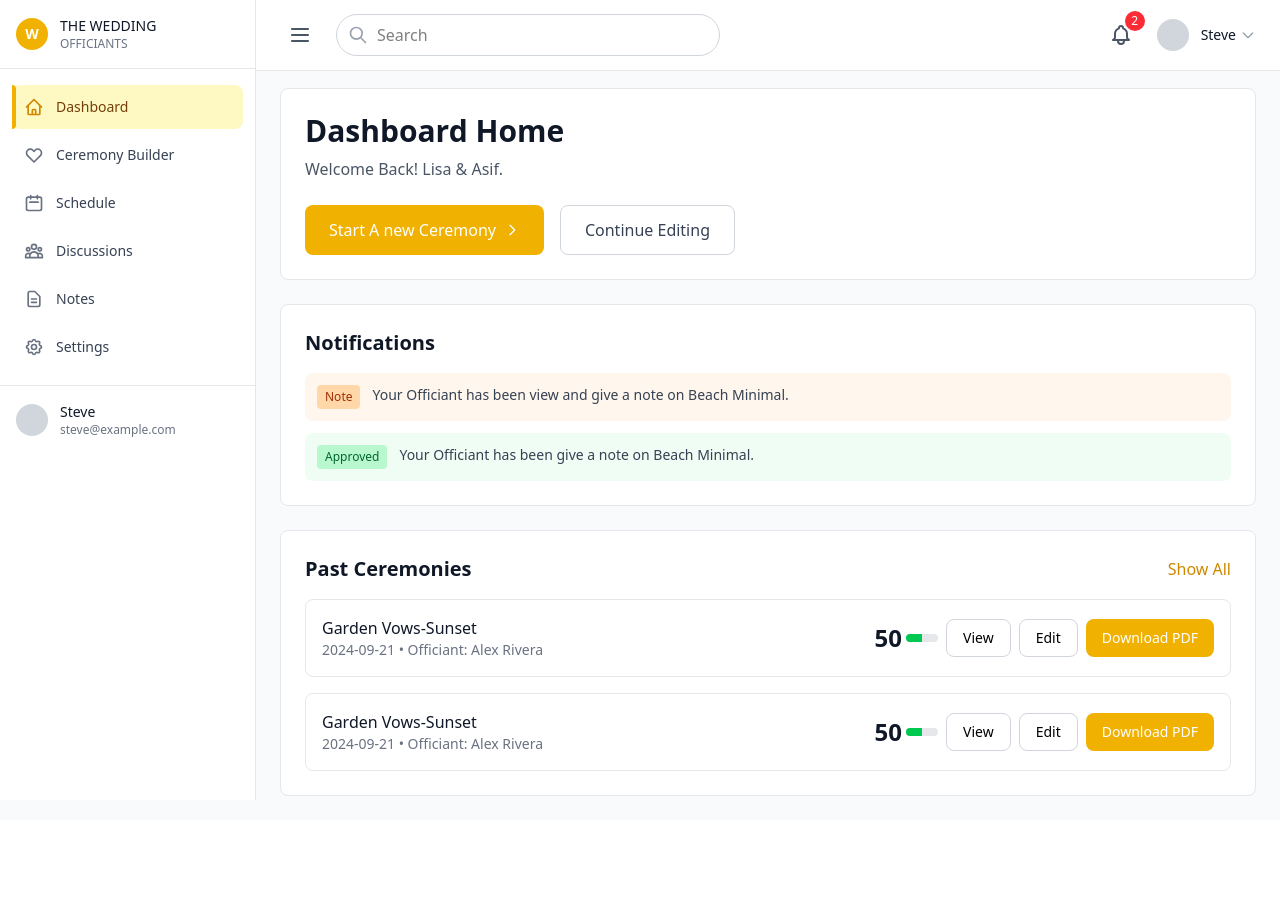
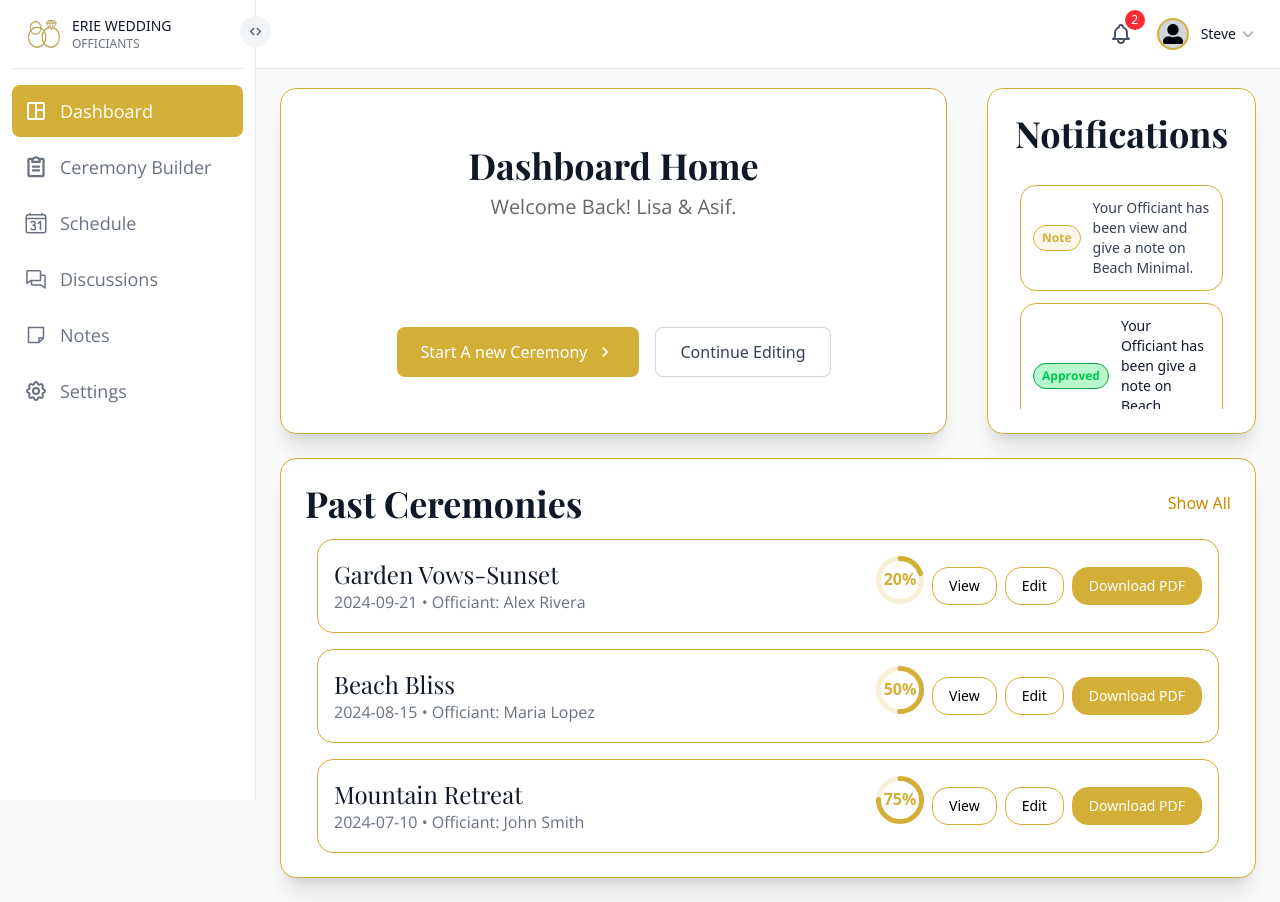
Before and after one commit to Alpha-Bytes-Department/Wedding-front-end-, a React (Vite) app: page /dashboard in a window 1280 px wide. Before the commit the page ends 820 px from the top, so only its background shows below. Built offline with nearby package versions, Linux system fonts and the light colour scheme.

Commit message:
feat: Update DashNav and DashHome components with new icons and improved layout; enhance routing for dashboard ceremonies

```diff
--- a/src/Component/DashNav/DashNav.tsx
+++ b/src/Component/DashNav/DashNav.tsx
@@ -1,17 +1,17 @@
 import { useState } from "react";
+import { FaUserAlt } from "react-icons/fa";
 import {
-  HiOutlineHome,
-  HiOutlineCalendar,
-  HiOutlineUserGroup,
-  HiOutlineDocumentText,
   HiOutlineCog,
   HiOutlineMenu,
   HiOutlineX,
-  HiOutlineHeart,
   HiOutlineBell,
-  HiOutlineSearch,
 } from "react-icons/hi";
-import { Link, useLocation } from "react-router-dom";
+import { IoCalendarNumberOutline } from "react-icons/io5";
+import { LiaStickyNoteSolid } from "react-icons/lia";
+import { MdOutlineSpaceDashboard } from "react-icons/md";
+import { PiChats, PiClipboardTextBold } from "react-icons/pi";
+import { RiExpandLeftRightLine } from "react-icons/ri";
+import { NavLink, useLocation } from "react-router-dom";
 
 const DashNav = () => {
   const [isCollapsed, setIsCollapsed] = useState(false);
@@ -22,31 +22,31 @@ const DashNav = () => {
     {
       name: "Dashboard",
       href: "/dashboard",
-      icon: HiOutlineHome,
+      icon: MdOutlineSpaceDashboard,
       current: location.pathname === "/dashboard",
     },
     {
       name: "Ceremony Builder",
       href: "/dashboard/ceremony",
-      icon: HiOutlineHeart,
+      icon: PiClipboardTextBold,
       current: location.pathname.includes("/dashboard/ceremony"),
     },
     {
       name: "Schedule",
       href: "/dashboard/schedule",
-      icon: HiOutlineCalendar,
+      icon: IoCalendarNumberOutline,
       current: location.pathname.includes("/dashboard/schedule"),
     },
     {
       name: "Discussions",
       href: "/dashboard/discussions",
-      icon: HiOutlineUserGroup,
+      icon: PiChats,
       current: location.pathname.includes("/dashboard/discussions"),
     },
     {
       name: "Notes",
       href: "/dashboard/notes",
-      icon: HiOutlineDocumentText,
+      icon: LiaStickyNoteSolid,
       current: location.pathname.includes("/dashboard/notes"),
     },
     {
@@ -64,7 +64,7 @@ const DashNav = () => {
   const toggleMobileMenu = () => {
     setIsMobileMenuOpen(!isMobileMenuOpen);
   };
-
+  const user = false;
   return (
     <>
       {/* Mobile Menu Overlay */}
@@ -85,10 +85,13 @@ const DashNav = () => {
             <HiOutlineMenu className="h-6 w-6" />
           </button>
           <div className="flex items-center space-x-2">
-            <div className="w-8 h-8 bg-yellow-500 rounded-full flex items-center justify-center">
-              <span className="text-white font-bold text-sm">W</span>
+            <div className="w-8 h-8 rounded-full flex items-center justify-center">
+              <img src="/image.png" alt="" />
             </div>
-            <span className="font-semibold text-gray-900">Wedding Planner</span>
+            <span className="font-semibold text-gray-900 font-secondary">
+              ERIE WEDDING <br />{" "}
+              <span className=" text-xs font-normal">OFFICIANTS</span>
+            </span>
           </div>
         </div>
 
@@ -99,33 +102,26 @@ const DashNav = () => {
               2
             </span>
           </button>
-          <div className="w-8 h-8 bg-gray-300 rounded-full"></div>
+          <div className="w-8 h-8 bg-gray-300 rounded-full flex items-center justify-center border-2 border-primary">
+            {/* ==================use profile picture of user ================== */}
+            {user ? (
+              <img
+                src={`user.profilePicture`}
+                alt="User Avatar"
+                className="w-full h-full object-cover rounded-full"
+              />
+            ) : (
+              <FaUserAlt size={20} />
+            )}
+          </div>
         </div>
       </div>
 
       {/* Desktop Header */}
       <div
-        className="hidden lg:flex bg-white border-b border-gray-200 px-6 py-3.5 items-center justify-between fixed top-0 right-0 left-0 z-30"
+        className="hidden lg:flex bg-white border-b border-gray-200 px-6 py-3.5 items-center justify-end fixed top-0 right-0 left-0 z-30"
         style={{ marginLeft: isCollapsed ? "4rem" : "16rem" }}
       >
-        <div className="flex items-center space-x-4">
-          <button
-            onClick={toggleSidebar}
-            className="p-2 rounded-md text-gray-600 hover:text-gray-900 hover:bg-gray-100"
-          >
-            <HiOutlineMenu className="h-6 w-6" />
-          </button>
-
-          <div className="relative">
-            <HiOutlineSearch className="absolute left-3 top-1/2 transform -translate-y-1/2 h-5 w-5 text-gray-400" />
-            <input
-              type="text"
-              placeholder="Search"
-              className="pl-10 pr-4 py-2 w-96 border border-gray-300 rounded-full focus:outline-none focus:ring-2 focus:ring-yellow-500 focus:border-transparent"
-            />
-          </div>
-        </div>
-
         <div className="flex items-center space-x-4">
           <button className="p-2 rounded-md text-gray-600 hover:text-gray-900 hover:bg-gray-100 relative">
             <HiOutlineBell className="h-6 w-6" />
@@ -135,7 +131,18 @@ const DashNav = () => {
           </button>
 
           <div className="flex items-center space-x-3">
-            <div className="w-8 h-8 bg-gray-300 rounded-full"></div>
+            <div className="w-8 h-8 bg-gray-300 rounded-full flex items-center justify-center border-2 border-primary">
+              {/* ==================use profile picture of user ================== */}
+              {user ? (
+                <img
+                  src={`user.profilePicture`}
+                  alt="User Avatar"
+                  className="w-full h-full object-cover rounded-full"
+                />
+              ) : (
+                <FaUserAlt size={20} />
+              )}
+            </div>
             <div className="flex items-center space-x-1">
               <span className="text-sm font-medium text-gray-900">Steve</span>
               <svg
@@ -165,25 +172,29 @@ const DashNav = () => {
             ? "translate-x-0"
             : "-translate-x-full lg:translate-x-0"
         }
-        ${isCollapsed ? "lg:w-16" : "lg:w-64"}
+        ${isCollapsed ? "lg:w-18" : "lg:w-64"}
         w-64
       `}
       >
         {/* Sidebar Header */}
-        <div className="p-4 border-b border-gray-200">
+        <div
+          className={`p-4  border-gray-200 ${
+            !isCollapsed ? "mx-3 border-b" : ""
+          }`}
+        >
           <div className="flex items-center justify-between">
             <div
               className={`flex items-center space-x-3 ${
                 isCollapsed ? "lg:justify-center" : ""
               }`}
             >
-              <div className="w-8 h-8 bg-yellow-500 rounded-full flex items-center justify-center flex-shrink-0">
-                <span className="text-white font-bold text-sm">W</span>
+              <div className="w-8 h-8  rounded-full flex items-center justify-center flex-shrink-0">
+                <img src="/image.png" alt="logo" />
               </div>
               {!isCollapsed && (
                 <div className="lg:block">
                   <div className="text-sm font-medium text-gray-900">
-                    THE WEDDING
+                    ERIE WEDDING
                   </div>
                   <div className="text-xs text-gray-500">OFFICIANTS</div>
                 </div>
@@ -192,48 +203,72 @@ const DashNav = () => {
 
             <button
               onClick={toggleMobileMenu}
-              className="lg:hidden p-1 rounded-md text-gray-600 hover:text-gray-900 hover:bg-gray-100"
+              className="lg:hidden  p-1 rounded-md text-gray-600 hover:text-gray-900 hover:bg-gray-100"
             >
               <HiOutlineX className="h-5 w-5" />
             </button>
           </div>
+          <button
+            onClick={toggleSidebar}
+            className="absolute hidden lg:block top-4 -right-4 p-2 rounded-full  text-gray-600 hover:text-gray-900 bg-gray-100"
+          >
+            <RiExpandLeftRightLine size={15} />
+          </button>
         </div>
 
         {/* Navigation Items */}
-        <nav className="flex-1 px-3 py-4 space-y-1 overflow-y-auto">
+        <nav className="flex-1 px-3 py-4 space-y-1 font-secondary">
           {navigationItems.map((item) => {
             const IconComponent = item.icon;
+            // Only "Dashboard" should be active for exact "/dashboard"
+            const isActive =
+              item.href === "/dashboard"
+                ? location.pathname === "/dashboard"
+                : location.pathname.startsWith(item.href);
+
             return (
-              <Link
+              <NavLink
                 key={item.name}
                 to={item.href}
                 onClick={() => setIsMobileMenuOpen(false)}
                 className={`
-                  group flex items-center px-3 py-3 text-sm font-medium rounded-lg transition-colors duration-200 relative
+            group flex items-center px-3 py-3 hover:bg-gray-100 text-sm font-medium rounded-lg transition-colors duration-200 relative
             ${
-                    item.current
-                      ? "bg-yellow-100 text-yellow-900"
+              isActive
+                ? "bg-primary text-yellow-900"
                 : "text-gray-700 hover:bg-gray-100 hover:text-gray-900"
             }
             ${isCollapsed ? "lg:justify-center lg:px-3" : ""}
           `}
                 title={isCollapsed ? item.name : undefined}
               >
-                {item.current && (
-                  <div className="absolute left-0 top-0 bottom-0 w-1 bg-yellow-500 rounded-r"></div>
-                )}
+                <>
                   <IconComponent
                     className={`
-                    flex-shrink-0 h-5 w-5
+                flex-shrink-0 size-6
                 ${
-                      item.current
-                        ? "text-yellow-600"
+                  isActive
+                    ? "text-white"
                     : "text-gray-500 group-hover:text-gray-700"
                 }
                 ${isCollapsed ? "" : "mr-3"}
               `}
                   />
-                {!isCollapsed && <span className="lg:block">{item.name}</span>}
+                  {!isCollapsed && (
+                    <span
+                      className={`lg:block text-lg font-medium
+            flex-shrink-0
+            ${
+              isActive
+                ? "text-white"
+                : "text-gray-500 group-hover:text-gray-700"
+            }
+            ${isCollapsed ? "" : "mr-3"}
+                `}
+                    >
+                      {item.name}
+                    </span>
+                  )}
 
                   {/* Tooltip for collapsed state */}
                   {isCollapsed && (
@@ -241,35 +276,11 @@ const DashNav = () => {
                       {item.name}
                     </div>
                   )}
-              </Link>
+                </>
+              </NavLink>
             );
           })}
         </nav>
-
-        {/* Sidebar Footer */}
-        <div
-          className={`p-4 border-t border-gray-200 ${
-            isCollapsed ? "lg:px-2" : ""
-          }`}
-        >
-          <div
-            className={`flex items-center ${
-              isCollapsed ? "lg:justify-center" : "space-x-3"
-            }`}
-          >
-            <div className="w-8 h-8 bg-gray-300 rounded-full flex-shrink-0"></div>
-            {!isCollapsed && (
-              <div className="lg:block min-w-0">
-                <div className="text-sm font-medium text-gray-900 truncate">
-                  Steve
-                </div>
-                <div className="text-xs text-gray-500 truncate">
-                  steve@example.com
-                </div>
-              </div>
-            )}
-          </div>
-        </div>
       </div>
     </>
   );
--- a/src/Pages/DashBoard/Home/DashHome.tsx
+++ b/src/Pages/DashBoard/Home/DashHome.tsx
@@ -1,134 +1,190 @@
-const DashHome = () => {
+import { useState } from "react";
+import { MdKeyboardArrowRight } from "react-icons/md";
+type ProgressCircleProps = {
+  percentage: number;
+};
+const  DashHome = () => {
+  const [showingAll,setShowingAll] = useState(false);
+  const toggleShowAll = () => {
+    setShowingAll(!showingAll);
+  };
+
+  const ceremonies = [
+    { id: 1, name: "Garden Vows-Sunset", date: "2024-09-21", officiant: "Alex Rivera" , complete: 20},
+    { id: 2, name: "Beach Bliss", date: "2024-08-15", officiant: "Maria Lopez", complete: 50 },
+    { id: 3, name: "Mountain Retreat", date: "2024-07-10", officiant: "John Smith", complete: 75 },
+    { id: 4, name: "Desert Dreams", date: "2024-06-05", officiant: "Emily Davis", complete: 90 },
+    { id: 5, name: "Beach Minimal", date: "2024-05-01", officiant: "Michael Johnson", complete: 90 },
+  ];
   return (
     <div className="space-y-6">
+      <div className=" flex flex-col lg:flex-row gap-6 lg:gap-10">
         {/* Dashboard Header */}
-      <div className="bg-white rounded-lg border border-gray-200 p-6">
-        <h1 className="text-3xl font-bold text-gray-900 mb-2">
+        <div className="bg-white w-full lg:w-5/7 shadow-xl rounded-2xl border border-primary py-14 flex flex-col text-center items-center justify-between">
+          <div>
+            <h1 className="text-2xl lg:text-4xl font-semibold font-primary text-gray-900 mb-2">
               Dashboard Home
             </h1>
-        <p className="text-gray-600">Welcome Back! Lisa & Asif.</p>
-
-        <div className="mt-6 flex flex-wrap gap-4">
-          <button className="bg-yellow-500 hover:bg-yellow-600 text-white px-6 py-3 rounded-lg font-medium transition-colors duration-200 flex items-center space-x-2">
+            <p className="text-black-web font-secondary text-lg lg:text-xl">
+              Welcome Back! Lisa & Asif.
+            </p>
+          </div>
+          <div className="mt-6 flex flex-col lg:flex-row gap-4 mx-auto ">
+            <button className="bg-primary group text-white px-6 py-3 rounded-lg font-medium transition-colors duration-200 flex items-center space-x-2">
               <span>Start A new Ceremony</span>
-            <svg
-              className="w-4 h-4"
-              fill="none"
-              stroke="currentColor"
-              viewBox="0 0 24 24"
-            >
-              <path
-                strokeLinecap="round"
-                strokeLinejoin="round"
-                strokeWidth={2}
-                d="M9 5l7 7-7 7"
+              <MdKeyboardArrowRight
+                className="group-hover:translate-x-3 transition-transform duration-200"
+                size={20}
               />
-            </svg>
             </button>
             <button className="bg-white hover:bg-gray-50 text-gray-700 border border-gray-300 px-6 py-3 rounded-lg font-medium transition-colors duration-200">
               Continue Editing
             </button>
           </div>
         </div>
-
         {/* Notifications */}
-      <div className="bg-white rounded-lg border border-gray-200 p-6">
+        <div className="bg-white w-full lg:w-2/7 shadow-xl rounded-2xl flex flex-col items-center justify-center border border-primary p-6 ">
           <div className="flex items-center justify-between mb-4">
-          <h2 className="text-xl font-semibold text-gray-900">Notifications</h2>
+            <h2 className="text-2xl lg:text-4xl font-primary  font-semibold text-gray-900">
+              Notifications
+            </h2>
           </div>
-
-        <div className="space-y-3">
-          <div className="flex items-start space-x-3 p-3 bg-orange-50 rounded-lg">
-            <span className="bg-orange-200 text-orange-800 px-2 py-1 rounded text-xs font-medium">
+          <div className="space-y-3 py-0 lg:py-4 p-2 max-h-60 overflow-y-auto">
+            <div className="flex items-center space-x-3 p-3  rounded-2xl border border-primary">
+              <span className="bg-[#D4AF371A]  text-primary border border-primary px-2 py-1 rounded-2xl text-xs font-secondary font-semibold">
                 Note
               </span>
               <p className="text-sm text-gray-700">
                 Your Officiant has been view and give a note on Beach Minimal.
               </p>
             </div>
-
-          <div className="flex items-start space-x-3 p-3 bg-green-50 rounded-lg">
-            <span className="bg-green-200 text-green-800 px-2 py-1 rounded text-xs font-medium">
+            <div className="flex items-center space-x-3 p-3  rounded-2xl border border-primary">
+              <span className="bg-green-200 text-green-500  border border-green-600 px-2 py-1 rounded-2xl text-xs font-secondary font-semibold">
                 Approved
               </span>
-            <p className="text-sm text-gray-700">
+              <p className="text-sm text-gray-900">
+                Your Officiant has been give a note on Beach Minimal.
+              </p>
+            </div>
+            <div className="flex items-center space-x-3 p-3  rounded-2xl border border-primary">
+              <span className="bg-green-200 text-green-500  border border-green-600 px-2 py-1 rounded-2xl text-xs font-secondary font-semibold">
+                Approved
+              </span>
+              <p className="text-sm text-gray-900">
+                Your Officiant has been give a note on Beach Minimal.
+              </p>
+            </div>
+            <div className="flex items-center space-x-3 p-3  rounded-2xl border border-primary">
+              <span className="bg-green-200 text-green-500  border border-green-600 px-2 py-1 rounded-2xl text-xs font-secondary font-semibold">
+                Approved
+              </span>
+              <p className="text-sm text-gray-900">
                 Your Officiant has been give a note on Beach Minimal.
               </p>
             </div>
           </div>
         </div>
+      </div>
 
       {/* Past Ceremonies */}
-      <div className="bg-white rounded-lg border border-gray-200 p-6">
+      <div className="bg-white rounded-2xl border border-primary shadow-xl p-6 ">
         <div className="flex items-center justify-between mb-4">
-          <h2 className="text-xl font-semibold text-gray-900">
+          <h2 className="text-2xl lg:text-4xl font-primary text-start font-semibold  text-gray-900">
             Past Ceremonies
           </h2>
-          <button className="text-yellow-600 hover:text-yellow-700 font-medium">
+          <button
+            onClick={toggleShowAll}
+            className="text-yellow-600 font-Secondary hover:text-yellow-700 font-medium"
+          >
             Show All
           </button>
         </div>
 
-        <div className="space-y-4">
-          <div className="flex items-center justify-between p-4 border border-gray-200 rounded-lg">
+        <div className={`space-y-4 px-3  ${showingAll ? 'lg:max-h-80 overflow-y-auto' : ''}`}>
+          {(showingAll ? ceremonies : ceremonies.slice(0, 3)).map((ceremony) => (
+            <div
+              key={ceremony.id}
+              className="flex items-start gap-6 flex-col lg:flex-row justify-between p-4 border lg:items-center border-primary rounded-2xl"
+            >
               <div>
-              <h3 className="font-medium text-gray-900">Garden Vows-Sunset</h3>
-              <p className="text-sm text-gray-500">
-                2024-09-21 • Officiant: Alex Rivera
+                <h3 className="font-medium text-gray-900 text-xl lg:text-2xl font-primary">
+                  {ceremony.name}
+                </h3>
+                <p className="text-base text-gray-500 font-secondary">
+                  {ceremony.date} • Officiant: {ceremony.officiant}
                 </p>
               </div>
-            <div className="flex items-center space-x-2">
-              <div className="flex items-center space-x-1">
-                <span className="text-2xl font-bold text-gray-900">50</span>
-                <div className="w-8 h-2 bg-gray-200 rounded-full overflow-hidden">
-                  <div className="w-1/2 h-full bg-green-500"></div>
-                </div>
-              </div>
+              <div className="flex justify-center flex-col space-y-3 lg:flex-row items-center space-x-2">
+                <ProgressCircle percentage={ceremony.complete} />
                 <div className="flex space-x-2">
-                <button className="px-4 py-2 text-sm border border-gray-300 rounded-lg hover:bg-gray-50">
+                  <button className="px-4 py-1 lg:py-2 text-sm border border-primary rounded-2xl hover:bg-gray-50">
                     View
                   </button>
-                <button className="px-4 py-2 text-sm border border-gray-300 rounded-lg hover:bg-gray-50">
+                  <button className="px-4 py-1 lg:py-2 text-sm border border-primary rounded-2xl hover:bg-gray-50">
                     Edit
                   </button>
-                <button className="px-4 py-2 text-sm bg-yellow-500 text-white rounded-lg hover:bg-yellow-600">
+                  <button className="px-4 py-1 lg:py-2 text-sm bg-primary border border-primary rounded-2xl text-white">
                     Download PDF
                   </button>
                 </div>
               </div>
             </div>
+          ))}
 
-          <div className="flex items-center justify-between p-4 border border-gray-200 rounded-lg">
-            <div>
-              <h3 className="font-medium text-gray-900">Garden Vows-Sunset</h3>
-              <p className="text-sm text-gray-500">
-                2024-09-21 • Officiant: Alex Rivera
-              </p>
-            </div>
-            <div className="flex items-center space-x-2">
-              <div className="flex items-center space-x-1">
-                <span className="text-2xl font-bold text-gray-900">50</span>
-                <div className="w-8 h-2 bg-gray-200 rounded-full overflow-hidden">
-                  <div className="w-1/2 h-full bg-green-500"></div>
-                </div>
-              </div>
-              <div className="flex space-x-2">
-                <button className="px-4 py-2 text-sm border border-gray-300 rounded-lg hover:bg-gray-50">
-                  View
-                </button>
-                <button className="px-4 py-2 text-sm border border-gray-300 rounded-lg hover:bg-gray-50">
-                  Edit
-                </button>
-                <button className="px-4 py-2 text-sm bg-yellow-500 text-white rounded-lg hover:bg-yellow-600">
-                  Download PDF
-                </button>
-              </div>
-            </div>
-          </div>
         </div>
       </div>
     </div>
   );
 };
 
+
+
+// progress circle component========================================
+const ProgressCircle = ({ percentage }: ProgressCircleProps) => {
+  const radius = 24;
+  const stroke = 5;
+  const normalizedRadius = radius - stroke / 2;
+  const circumference = 2 * Math.PI * normalizedRadius;
+  const strokeDashoffset =
+    circumference - (percentage / 100) * circumference;
+
+  return (
+    <svg height={radius * 2} width={radius * 2}>
+      <circle
+      stroke="#D4AF37"
+      fill="none"
+      strokeWidth={stroke}
+      cx={radius}
+      cy={radius}
+      r={normalizedRadius}
+      style={{ opacity: 0.2 }}
+      />
+      <circle
+      stroke="#D4AF37"
+      fill="none"
+      strokeWidth={stroke}
+      cx={radius}
+      cy={radius}
+      r={normalizedRadius}
+      strokeDasharray={circumference}
+      strokeDashoffset={strokeDashoffset}
+      strokeLinecap="round"
+      style={{ transition: "stroke-dashoffset 0.5s" }}
+      transform={`rotate(-90 ${radius} ${radius})`}
+      />
+      <text
+      x="50%"
+      y="50%"
+      textAnchor="middle"
+      dy=".3em"
+      fontSize="1rem"
+      fill="#D4AF37"
+      fontWeight="bold"
+      >
+      {percentage}%
+      </text>
+    </svg>
+  );
+};
+
 export default DashHome;
```
Also changed, not shown: src/Route/Router.tsx (+10 -11 lines). Lines whose indentation alone changed are shown as unchanged.
